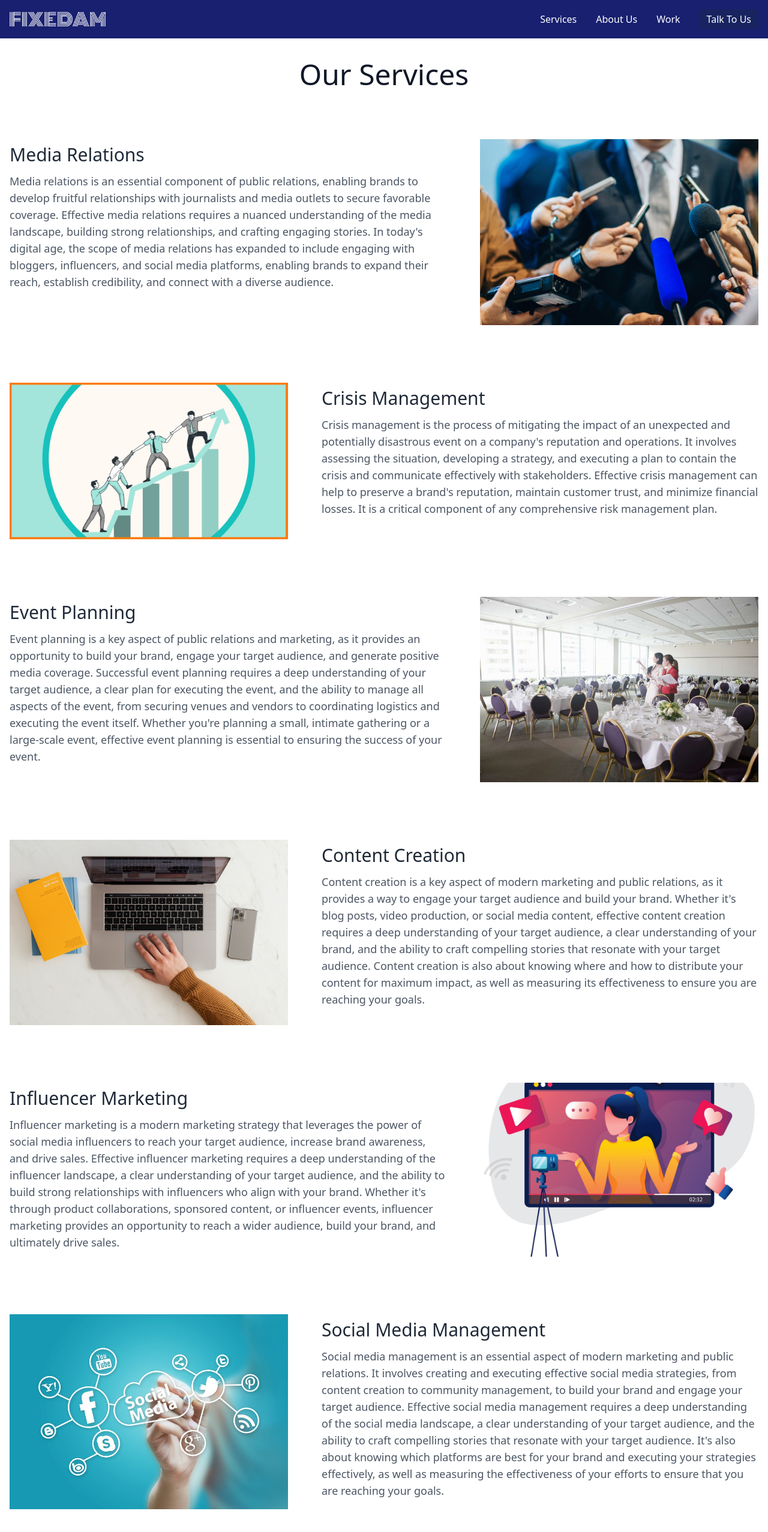
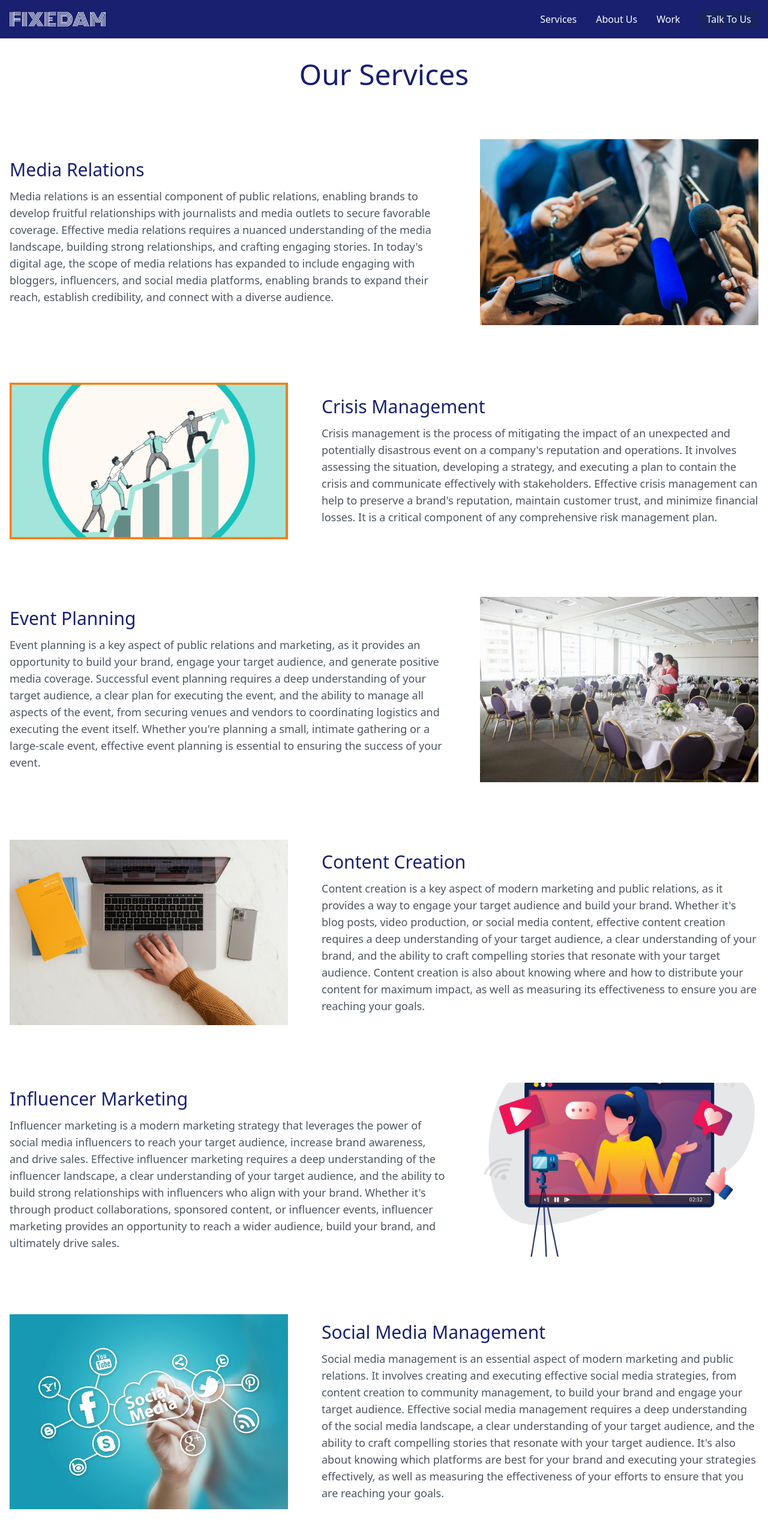
Before and after one commit to appzaib/Pliocio, a Next.js app: page /services in a window 1280 px wide. Shown: the top 2554 px of the page at 60% size. Built offline with nearby package versions, Linux system fonts and the light colour scheme.

Commit message:
Align Items Center

```diff
--- a/pages/services.js
+++ b/pages/services.js
@@ -6,15 +6,15 @@ export default function Services() {
       <Head>
         <title>Services</title>
       </Head>
-      <div className="container mx-auto text-center md:text-start items-center md:items-start px-4 text-gray-600">
-        <h1 className="text-5xl font-medium my-9 text-center text-gray-900">
+      <div className="container mx-auto text-center md:text-start items-center px-4 text-gray-600">
+        <h1 className="text-5xl font-medium my-9 text-center text-[#18206F]">
           Our Services
         </h1>
 
-        <div className="flex flex-col md:flex-row py-12">
+        <div className="flex flex-col md:flex-row py-12 items-center">
           <img src="PUBLIC.jpg" alt="media" className="w-full md:hidden" />
           <div className="w-full md:w-7/12">
-            <h2 className="text-2xl md:text-3xl font-medium mt-2 mb-3 text-gray-800">
+            <h2 className="text-2xl md:text-3xl font-medium mt-2 md:mt-0 mb-3 text-[#18206F]">
               Media Relations
             </h2>
             <p className="text-base md:text-lg leading-relaxed">
@@ -36,14 +36,14 @@ export default function Services() {
           />
         </div>
 
-        <div className="flex flex-col md:flex-row py-12">
+        <div className="flex flex-col md:flex-row py-12 items-center">
           <img
             src="crisis.jpg"
             alt="crisis"
             className="w-full md:w-5/12 md:pr-14"
           />
           <div className="w-full md:w-7/12">
-            <h2 className="text-2xl md:text-3xl font-medium mt-2 mb-3 text-gray-800">
+            <h2 className="text-2xl md:text-3xl font-medium mt-2 md:mt-0 mb-3 text-[#18206F]">
               Crisis Management
             </h2>
             <p className="text-base md:text-lg leading-relaxed">
@@ -59,10 +59,10 @@ export default function Services() {
           </div>
         </div>
 
-        <div className="flex flex-col md:flex-row py-12">
+        <div className="flex flex-col md:flex-row py-12 items-center">
           <img src="EVENT.jpg" alt="event" className="w-full md:hidden" />
           <div className="w-full md:w-7/12">
-            <h2 className="text-2xl md:text-3xl font-medium mt-2 mb-3 text-gray-800">
+            <h2 className="text-2xl md:text-3xl font-medium mt-2 md:mt-0 mb-3 text-[#18206F]">
               Event Planning
             </h2>
             <p className="text-base md:text-lg leading-relaxed">
@@ -85,14 +85,14 @@ export default function Services() {
           />
         </div>
 
-        <div className="flex flex-col md:flex-row py-12">
+        <div className="flex flex-col md:flex-row py-12 items-center">
           <img
             src="content.jpg"
             alt="content-management"
             className="w-full md:w-5/12 md:pr-14"
           />
           <div className="w-full md:w-7/12">
-            <h2 className="text-2xl md:text-3xl font-medium mt-2 mb-3 text-gray-800">
+            <h2 className="text-2xl md:text-3xl font-medium mt-2 md:mt-0 mb-3 text-[#18206F]">
               Content Creation
             </h2>
             <p className="text-base md:text-lg leading-relaxed">
@@ -110,14 +110,14 @@ export default function Services() {
           </div>
         </div>
 
-        <div className="flex flex-col md:flex-row py-12">
+        <div className="flex flex-col md:flex-row py-12 items-center">
           <img
             src="marketing.jpg"
             alt="marketing"
             className="w-full md:hidden"
           />
           <div className="w-full md:w-7/12">
-            <h2 className="text-2xl md:text-3xl font-medium mt-2 mb-3 text-gray-800">
+            <h2 className="text-2xl md:text-3xl font-medium mt-2 md:mt-0 mb-3 text-[#18206F]">
               Influencer Marketing
             </h2>
             <p className="text-base md:text-lg leading-relaxed">
@@ -140,14 +140,14 @@ export default function Services() {
           />
         </div>
 
-        <div className="flex flex-col md:flex-row py-12">
+        <div className="flex flex-col md:flex-row py-12 items-center">
           <img
             src="SOCIAL-MEDIA.jpg"
             alt="social-media"
             className="w-full md:w-5/12 md:pr-14"
           />
           <div className="w-full md:w-7/12">
-            <h2 className="text-2xl md:text-3xl font-medium mt-2 mb-3 text-gray-800">
+            <h2 className="text-2xl md:text-3xl font-medium mt-2 md:mt-0 mb-3 text-[#18206F]">
               Social Media Management
             </h2>
             <p className="text-base md:text-lg leading-relaxed">
```
